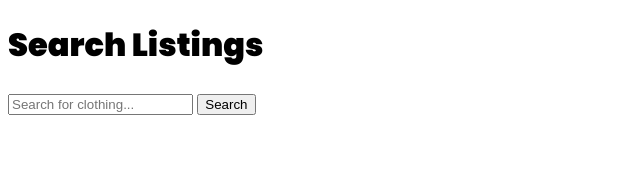
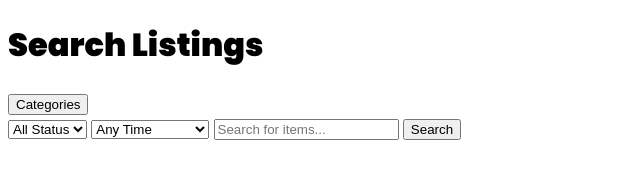
Before and after one commit to tsukki8/GHH25, a website built with Vite: page uva-swap-project/searchPage.html in a window 1280 px wide. Shown: the whole page, without its empty margins (0-640 px from the left). Built offline with nearby package versions, Linux system fonts and the light colour scheme.

Commit message:
edit searchPage html to include dropdown

```diff
--- a/uva-swap-project/searchPage.html
+++ b/uva-swap-project/searchPage.html
@@ -13,15 +13,42 @@
 </head>
 
 <body>
-    <div class="search-container">
-        <h1>Search Listings</h1>
-        <input type="text" id="searchInput" placeholder="Search for clothing..." />
-        <button id="searchButton">Search</button>
+  <div class="search-container">
+    <h1>Search Listings</h1>
 
-        <div id="results" class="results"></div>
+    <!-- Filters -->
+    <div class="filter-container">
+      <div class="dropdown">
+        <button class="dropbtn">Categories</button>
+        <div class="dropdown-content" id="categoryDropdown">
+          <!-- JS will populate checkboxes here -->
+        </div>
+      </div>
+
+      <select id="statusFilter">
+        <option value="">All Status</option>
+        <option value="true">Available</option>
+        <option value="false">Pending</option>
+      </select>
+
+      <select id="creationTimeFilter">
+        <option value="">Any Time</option>
+        <option value="1">Within a day</option>
+        <option value="7">Within a week</option>
+        <option value="30">Within a month</option>
+        <option value="90">Within 3 months</option>
+        <option value="365">Within a year</option>
+      </select>
+
+      <input type="text" id="searchInput" placeholder="Search for items..." />
+      <button id="searchButton">Search</button>
     </div>
 
-    <!-- JS -->
-    <script type="module" src="/src/search.js"></script>
+    <!-- Results -->
+    <div id="itemsContainer"></div>
+  </div>
+
+  <!-- JS -->
+  <script type="module" src="/src/search.js"></script>
 </body>
 </html>
```
